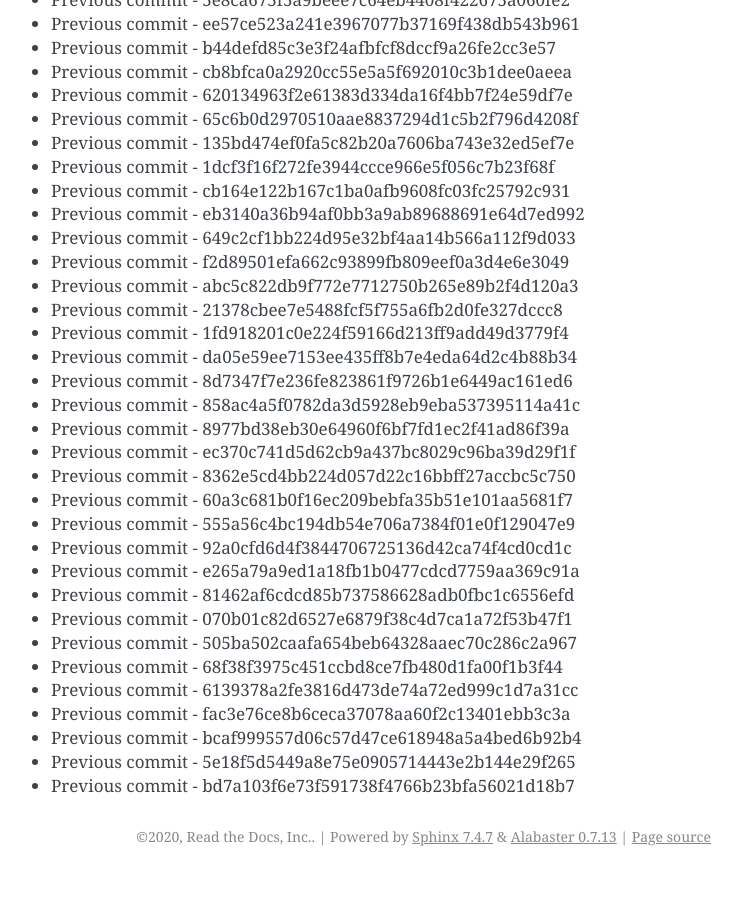
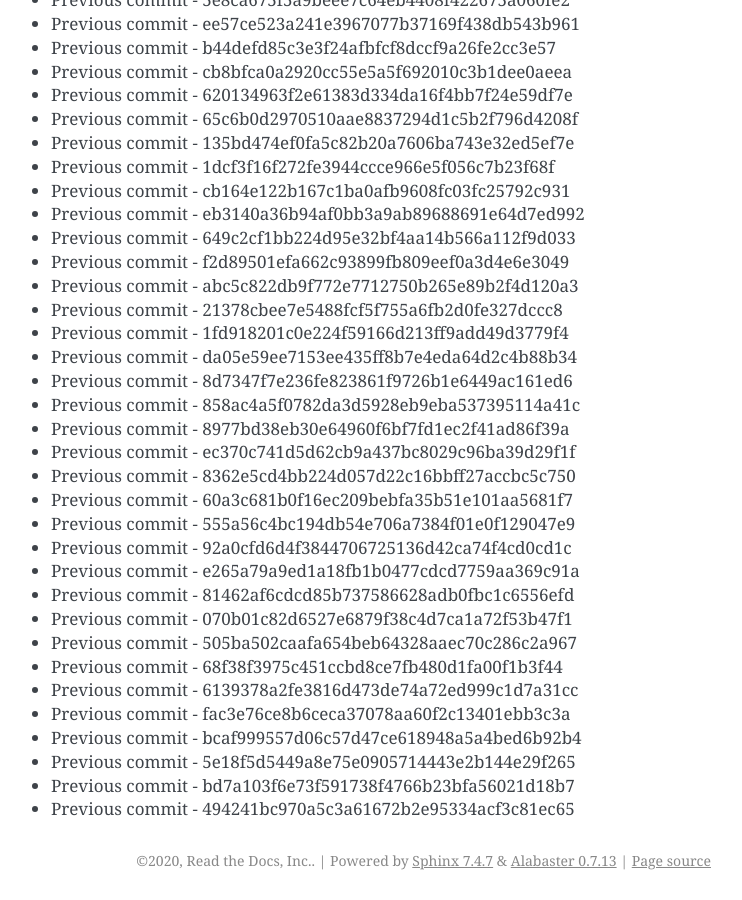
Before and after one commit to readthedocs/rtd-git-stresstest, a Sphinx documentation site: the page built from docs/updates.rst, in a window 1280 px wide and 900 px high, scrolled down 19907 px. Shown: the whole window, without its empty margins (399-1141 px from the left). Built offline with Sphinx 7.4.7, drawn with Linux system fonts in a browser that asks for light colours; before the commit the page ends 20783 px from its top, so only the background shows below that.

Commit message:
Generating commit from previous: 494241bc970a5c3a61672b2e95334acf3c81ec65

```diff
--- a/docs/updates.rst
+++ b/docs/updates.rst
@@ -868,3 +868,4 @@ It can be tested for any performance characteristics.
 * Previous commit - bcaf999557d06c57d47ce618948a5a4bed6b92b4
 * Previous commit - 5e18f5d5449a8e75e0905714443e2b144e29f265
 * Previous commit - bd7a103f6e73f591738f4766b23bfa56021d18b7
+* Previous commit - 494241bc970a5c3a61672b2e95334acf3c81ec65
```
